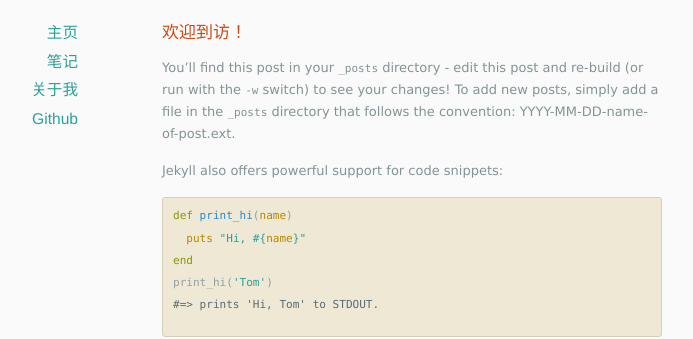
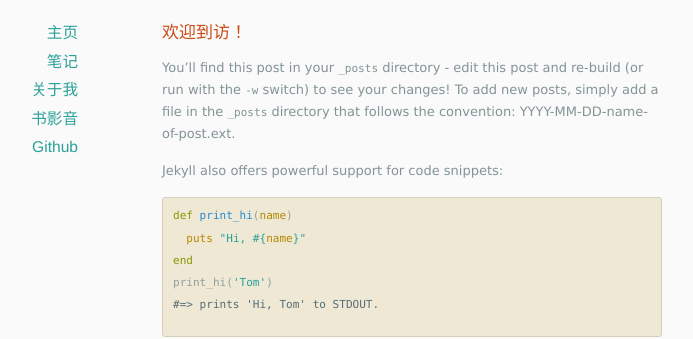
Before and after one commit to shshi/shishaohua.github.io, a Jekyll site: the page built from docs/index.html, in a window 1280 px wide. Shown: the part 340-679 px from the top of the page, without its empty margins (228-921 px from the left). Built offline with Jekyll 4.4.1, drawn with Linux system fonts in a browser that asks for light colours; nearby versions of some CDN libraries; the list of posts is cut into pages by our own code.

Commit message:
Update default.html

```diff
--- a/docs/_layouts/default.html
+++ b/docs/_layouts/default.html
@@ -60,6 +60,7 @@
           <li><a href="/">主页</a></li>
           <li><a href="/archives">笔记</a></li>
           <li><a href="/about">关于我</a></li>
+          <li><a href="/douban">书影音</a></li>
           <li><a href="https://github.com/shshi">Github</a></li>
           <!--<li><a href="/feed.xml">RSS Feed</a></li>-->
         </ul>
```
